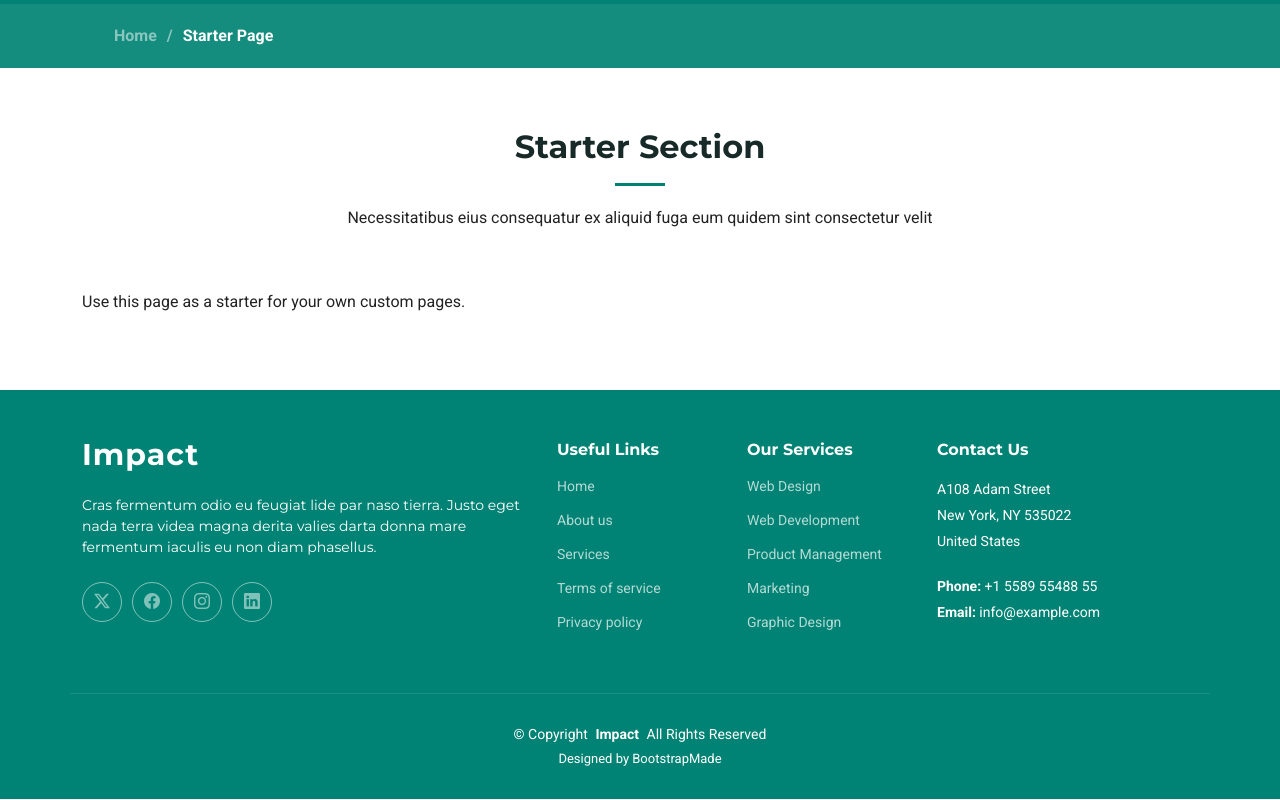
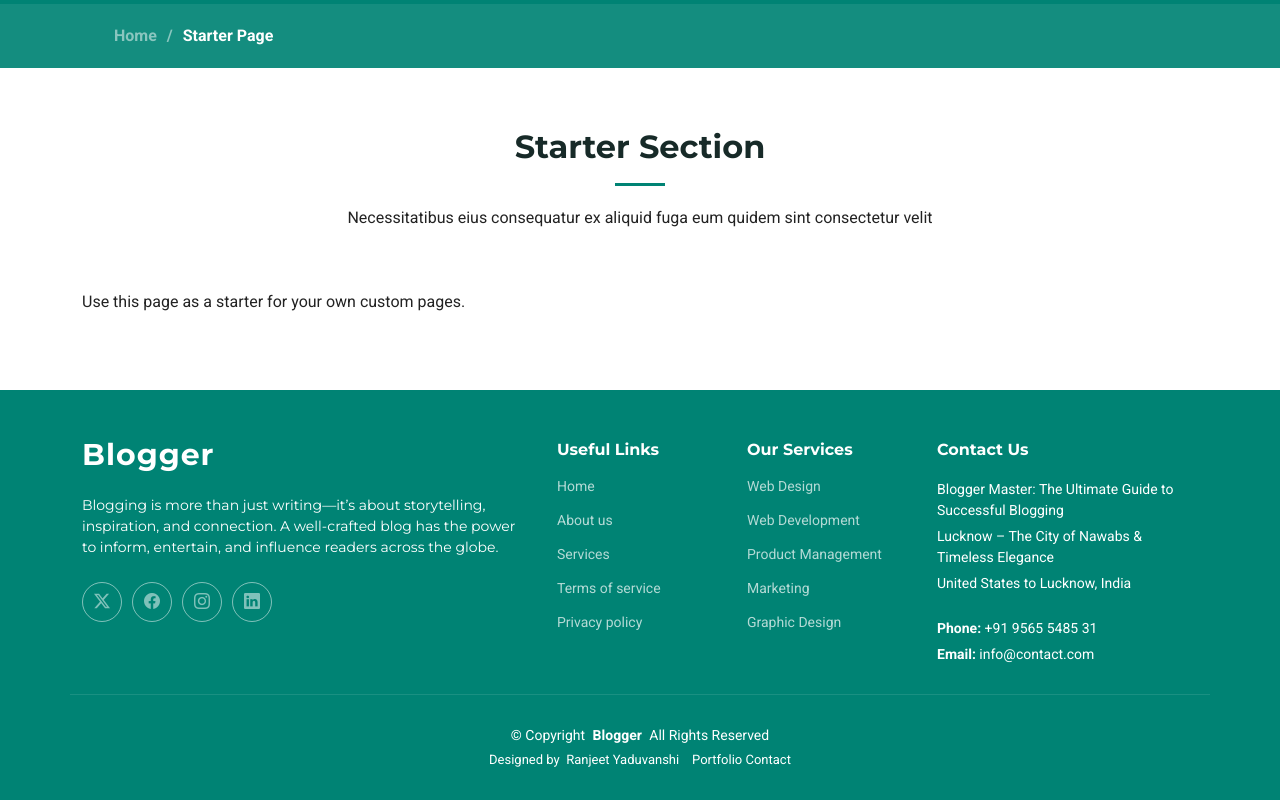
Before and after one commit to ranjeet152/Full_-dynamic, a plain HTML site: page starter-page.html in a window 1280 px wide. Shown: the part 363-1163 px from the top of the page. Drawn offline with Linux system fonts and the light colour scheme.

Commit message:
Update starter-page.html

```diff
--- a/starter-page.html
+++ b/starter-page.html
@@ -4,7 +4,7 @@
 <head>
   <meta charset="utf-8">
   <meta content="width=device-width, initial-scale=1.0" name="viewport">
-  <title>Starter Page -  Full Dynamic Template</title>
+  <title>Starter Page - Full Dynamic Template</title>
   <meta name="description" content="">
   <meta name="keywords" content="">
 
@@ -27,13 +27,6 @@
   <!-- Main CSS File -->
   <link href="assets/css/main.css" rel="stylesheet">
 
-  <!-- =======================================================
-  * Template Name: Impact
-  * Template URL: https://bootstrapmade.com/impact-bootstrap-business-website-template/
-  * Updated: Aug 07 2024 with Bootstrap v5.3.3
-  * Author: BootstrapMade.com
-  * License: https://bootstrapmade.com/license/
-  ======================================================== -->
 </head>
 
 <body class="starter-page-page">
@@ -43,8 +36,8 @@
     <div class="topbar d-flex align-items-center">
       <div class="container d-flex justify-content-center justify-content-md-between">
         <div class="contact-info d-flex align-items-center">
-          <i class="bi bi-envelope d-flex align-items-center"><a href="mailto:contact@example.com">contact@example.com</a></i>
-          <i class="bi bi-phone d-flex align-items-center ms-4"><span>+1 5589 55488 55</span></i>
+          <i class="bi bi-envelope d-flex align-items-center"><a href="mailto:info@contact.com">info@contact.com</a></i>
+          <i class="bi bi-phone d-flex align-items-center ms-4"><span>+91 9565 5485 31</span></i>
         </div>
         <div class="social-links d-none d-md-flex align-items-center">
           <a href="#" class="twitter"><i class="bi bi-twitter-x"></i></a>
@@ -59,26 +52,24 @@
 
       <div class="container position-relative d-flex align-items-center justify-content-between">
         <a href="index.html" class="logo d-flex align-items-center">
-          <!-- Uncomment the line below if you also wish to use an image logo -->
-          <!-- <img src="assets/img/logo.png" alt=""> -->
-          <h1 class="sitename">Impact</h1>
+          <h1 class="sitename">Blogger</h1>
           <span>.</span>
         </a>
 
         <nav id="navmenu" class="navmenu">
           <ul>
-            <li><a href="#hero">Home<br></a></li>
+            <li><a href="index.html">Home<br></a></li>
             <li><a href="#about">About</a></li>
-            <li><a href="#services">Services</a></li>
-            <li><a href="#portfolio">Portfolio</a></li>
+            <li><a href="service-details.html">Services</a></li>
+            <li><a href="portfolio-details.html">Portfolio</a></li>
             <li><a href="#team">Team</a></li>
             <li><a href="blog.html">Blog</a></li>
             <li class="dropdown"><a href="#"><span>Dropdown</span> <i class="bi bi-chevron-down toggle-dropdown"></i></a>
               <ul>
-                <li><a href="#">Dropdown 1</a></li>
+                <li><a href="blog-details.html">Dropdown 1</a></li>
                 <li class="dropdown"><a href="#"><span>Deep Dropdown</span> <i class="bi bi-chevron-down toggle-dropdown"></i></a>
                   <ul>
-                    <li><a href="#">Deep Dropdown 1</a></li>
+                    <li><a href="blog-details.html">Deep Dropdown 1</a></li>
                     <li><a href="#">Deep Dropdown 2</a></li>
                     <li><a href="#">Deep Dropdown 3</a></li>
                     <li><a href="#">Deep Dropdown 4</a></li>
@@ -143,14 +134,17 @@
   </main>
 
   <footer id="footer" class="footer accent-background">
-
     <div class="container footer-top">
       <div class="row gy-4">
         <div class="col-lg-5 col-md-12 footer-about">
           <a href="index.html" class="logo d-flex align-items-center">
-            <span class="sitename">Impact</span>
+            <span class="sitename">Blogger</span>
           </a>
-          <p>Cras fermentum odio eu feugiat lide par naso tierra. Justo eget nada terra videa magna derita valies darta donna mare fermentum iaculis eu non diam phasellus.</p>
+          <p>
+            Blogging is more than just writing—it’s about storytelling,
+            inspiration, and connection. A well-crafted blog has the power to
+            inform, entertain, and influence readers across the globe.
+          </p>
           <div class="social-links d-flex mt-4">
             <a href=""><i class="bi bi-twitter-x"></i></a>
             <a href=""><i class="bi bi-facebook"></i></a>
@@ -181,29 +175,31 @@
           </ul>
         </div>
 
-        <div class="col-lg-3 col-md-12 footer-contact text-center text-md-start">
+        <div
+          class="col-lg-3 col-md-12 footer-contact text-center text-md-start"
+        >
           <h4>Contact Us</h4>
-          <p>A108 Adam Street</p>
-          <p>New York, NY 535022</p>
-          <p>United States</p>
-          <p class="mt-4"><strong>Phone:</strong> <span>+1 5589 55488 55</span></p>
-          <p><strong>Email:</strong> <span>info@example.com</span></p>
+          <p>Blogger Master: The Ultimate Guide to Successful Blogging </p>
+          <p>Lucknow – The City of Nawabs & Timeless Elegance </p>
+          <p>United States to Lucknow, India </p>
+          <p class="mt-4">
+            <strong>Phone:</strong> <span>+91 9565 5485 31</span>
+          </p>
+          <p><strong>Email:</strong> <span>info@contact.com</span></p>
         </div>
-
       </div>
     </div>
 
     <div class="container copyright text-center mt-4">
-      <p>© <span>Copyright</span> <strong class="px-1 sitename">Impact</strong> <span>All Rights Reserved</span></p>
+      <p>
+        © <span>Copyright</span>
+        <strong class="px-1 sitename">Blogger</strong>
+        <span>All Rights Reserved</span>
+      </p>
       <div class="credits">
-        <!-- All the links in the footer should remain intact. -->
-        <!-- You can delete the links only if you've purchased the pro version. -->
-        <!-- Licensing information: https://bootstrapmade.com/license/ -->
-        <!-- Purchase the pro version with working PHP/AJAX contact form: [buy-url] -->
-        Designed by <a href="https://bootstrapmade.com/">BootstrapMade</a>
+        Designed by &nbsp;Ranjeet Yaduvanshi<a href="https://personel-portfolio-l9ab.onrender.com/">&nbsp;&nbsp;&nbsp;&nbsp;Portfolio Contact</a>
       </div>
     </div>
-
   </footer>
 
   <!-- Scroll Top -->
```
